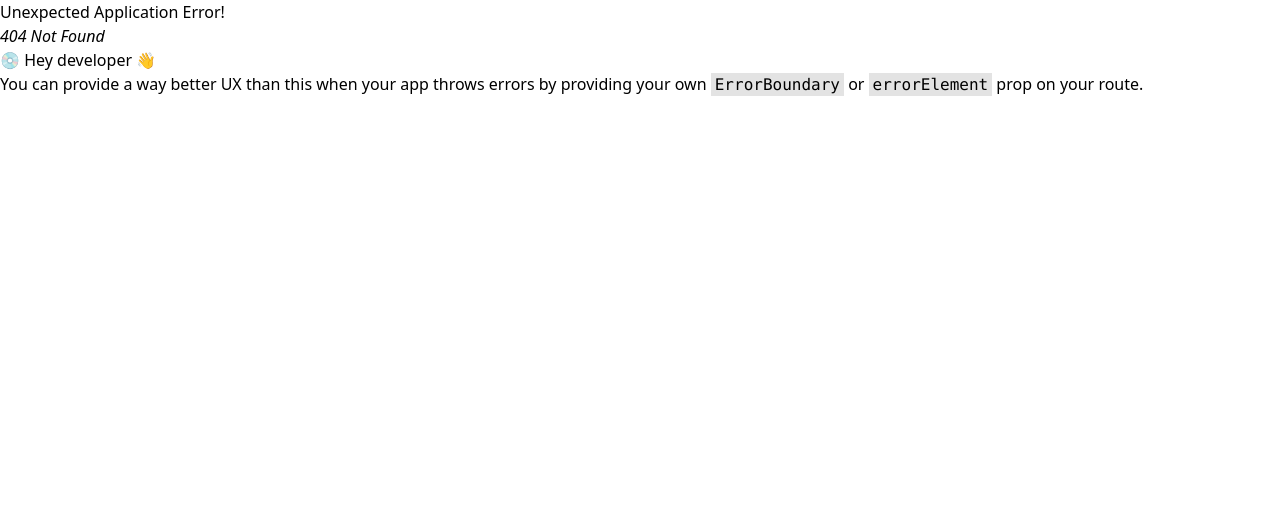
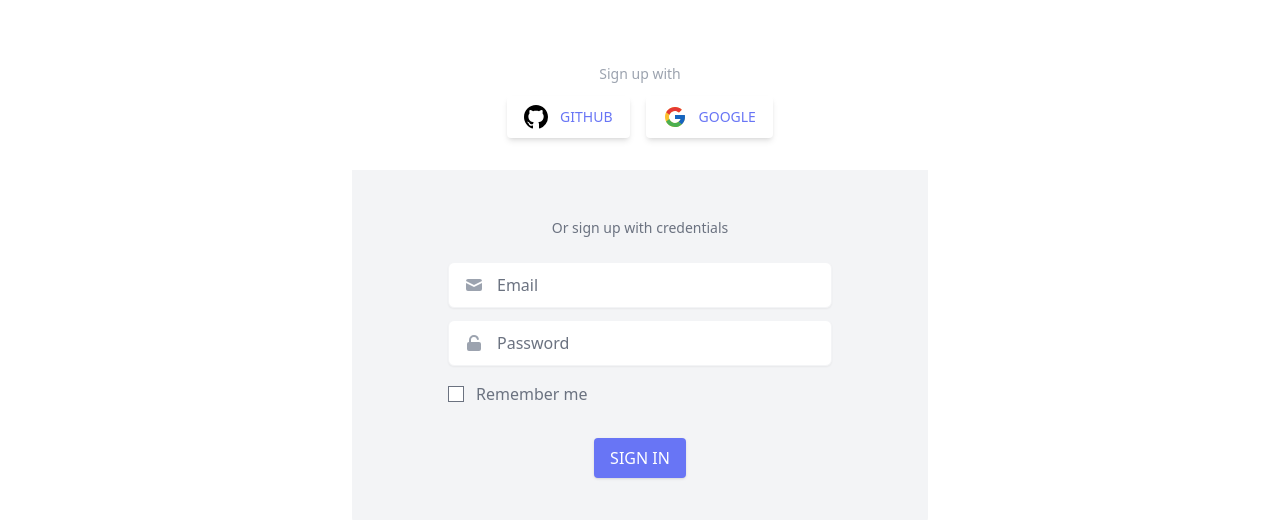
Before and after one commit to Pasindu599/MERN-Book-shop, a React (Vite) app in the folder client/: page /sign-up in a window 1280 px wide. Before the commit this address had no page. Shown: the top 520 px of the page. Built offline with nearby package versions, Linux system fonts and the light colour scheme.

Commit message:
connetct firebase

```diff
--- a/client/package.json
+++ b/client/package.json
@@ -10,6 +10,7 @@
     "preview": "vite preview"
   },
   "dependencies": {
+    "firebase": "^10.12.2",
     "flowbite-react": "^0.8.0",
     "localforage": "^1.10.0",
     "match-sorter": "^6.3.3",
--- /dev/null
+++ b/client/src/components/Signup.jsx
@@ -0,0 +1,144 @@
+import React, { useContext, useState } from "react";
+import { AuthContext } from "../contexts/AuthProvider";
+import AuthProvider from "../contexts/AuthProvider";
+
+function Signup() {
+  const { createUser } = useContext(AuthContext);
+  const [error, setError] = useState("error");
+
+  const handleSignUp = (e) => {
+    e.preventDefault();
+    const form = e.target;
+    const email = form.email.value;
+    const password = form.password.value;
+    createUser(email, password)
+      .then((userCredential) => {
+        const user = userCredential.user;
+      })
+      .catch((error) => {
+        const errorCode = error.code;
+        const errorMessage = error.message;
+        console.log(errorCode, errorMessage);
+        alert(errorMessage);
+        setError(errorMessage);
+      });
+  };
+  return (
+    <div class="">
+      <div class="p-8 lg:w-1/2 mx-auto">
+        <div class="bg-white rounded-t-lg p-8">
+          <p class="text-center text-sm text-gray-400 font-light">
+            Sign up with
+          </p>
+          <div>
+            <div class="flex items-center justify-center space-x-4 mt-3">
+              <button class="flex items-center py-2 px-4 text-sm uppercase rounded bg-white hover:bg-gray-100 text-indigo-500 border border-transparent hover:border-transparent hover:text-gray-700 shadow-md hover:shadow-lg font-medium transition transform hover:-translate-y-0.5">
+                <svg
+                  xmlns="http://www.w3.org/2000/svg"
+                  viewBox="0 0 16 16"
+                  class="w-6 h-6 mr-3"
+                >
+                  <path
+                    fill-rule="evenodd"
+                    d="M8 0C3.58 0 0 3.58 0 8c0 3.54 2.29 6.53 5.47 7.59.4.07.55-.17.55-.38 0-.19-.01-.82-.01-1.49-2.01.37-2.53-.49-2.69-.94-.09-.23-.48-.94-.82-1.13-.28-.15-.68-.52-.01-.53.63-.01 1.08.58 1.23.82.72 1.21 1.87.87 2.33.66.07-.52.28-.87.51-1.07-1.78-.2-3.64-.89-3.64-3.95 0-.87.31-1.59.82-2.15-.08-.2-.36-1.02.08-2.12 0 0 .67-.21 2.2.82.64-.18 1.32-.27 2-.27.68 0 1.36.09 2 .27 1.53-1.04 2.2-.82 2.2-.82.44 1.1.16 1.92.08 2.12.51.56.82 1.27.82 2.15 0 3.07-1.87 3.75-3.65 3.95.29.25.54.73.54 1.48 0 1.07-.01 1.93-.01 2.2 0 .21.15.46.55.38A8.013 8.013 0 0016 8c0-4.42-3.58-8-8-8z"
+                  ></path>
+                </svg>
+                Github
+              </button>
+              <button class="flex items-center py-2 px-4 text-sm uppercase rounded bg-white hover:bg-gray-100 text-indigo-500 border border-transparent hover:border-transparent hover:text-gray-700 shadow-md hover:shadow-lg font-medium transition transform hover:-translate-y-0.5">
+                <svg
+                  xmlns="http://www.w3.org/2000/svg"
+                  class="w-6 h-6 mr-3"
+                  viewBox="0 0 48 48"
+                >
+                  <path
+                    fill="#fbc02d"
+                    d="M43.611 20.083H42V20H24v8h11.303c-1.649 4.657-6.08 8-11.303 8-6.627 0-12-5.373-12-12s5.373-12 12-12c3.059 0 5.842 1.154 7.961 3.039l5.657-5.657C34.046 6.053 29.268 4 24 4 12.955 4 4 12.955 4 24s8.955 20 20 20 20-8.955 20-20c0-1.341-.138-2.65-.389-3.917z"
+                  />
+                  <path
+                    fill="#e53935"
+                    d="m6.306 14.691 6.571 4.819C14.655 15.108 18.961 12 24 12c3.059 0 5.842 1.154 7.961 3.039l5.657-5.657C34.046 6.053 29.268 4 24 4 16.318 4 9.656 8.337 6.306 14.691z"
+                  />
+                  <path
+                    fill="#4caf50"
+                    d="M24 44c5.166 0 9.86-1.977 13.409-5.192l-6.19-5.238A11.91 11.91 0 0 1 24 36c-5.202 0-9.619-3.317-11.283-7.946l-6.522 5.025C9.505 39.556 16.227 44 24 44z"
+                  />
+                  <path
+                    fill="#1565c0"
+                    d="M43.611 20.083 43.595 20H24v8h11.303a12.04 12.04 0 0 1-4.087 5.571l.003-.002 6.19 5.238C36.971 39.205 44 34 44 24c0-1.341-.138-2.65-.389-3.917z"
+                  />
+                </svg>
+                Google
+              </button>
+            </div>
+          </div>
+        </div>
+        <div class="bg-gray-100 rounded-b-lg py-12 px-4 lg:px-24">
+          <p class="text-center text-sm text-gray-500 font-light">
+            Or sign up with credentials
+          </p>
+          <form class="mt-6" onSubmit={handleSignUp}>
+            <div class="relative">
+              <input
+                class="appearance-none border pl-12 border-gray-100 shadow-sm focus:shadow-md focus:placeholder-gray-600  transition  rounded-md w-full py-3 text-gray-600 leading-tight focus:outline-none focus:ring-gray-600 focus:shadow-outline"
+                id="email"
+                type="text"
+                placeholder="Email"
+                name="email"
+              />
+              <div class="absolute left-0 inset-y-0 flex items-center">
+                <svg
+                  xmlns="http://www.w3.org/2000/svg"
+                  class="h-7 w-7 ml-3 text-gray-400 p-1"
+                  viewBox="0 0 20 20"
+                  fill="currentColor"
+                >
+                  <path d="M2.003 5.884L10 9.882l7.997-3.998A2 2 0 0016 4H4a2 2 0 00-1.997 1.884z" />
+                  <path d="M18 8.118l-8 4-8-4V14a2 2 0 002 2h12a2 2 0 002-2V8.118z" />
+                </svg>
+              </div>
+            </div>
+            <div class="relative mt-3">
+              <input
+                class="appearance-none border pl-12 border-gray-100 shadow-sm focus:shadow-md focus:placeholder-gray-600  transition  rounded-md w-full py-3 text-gray-600 leading-tight focus:outline-none focus:ring-gray-600 focus:shadow-outline"
+                id="password"
+                type="password"
+                placeholder="Password"
+                name="password"
+              />
+              <div class="absolute left-0 inset-y-0 flex items-center">
+                <svg
+                  xmlns="http://www.w3.org/2000/svg"
+                  class="h-7 w-7 ml-3 text-gray-400 p-1"
+                  viewBox="0 0 20 20"
+                  fill="currentColor"
+                >
+                  <path d="M10 2a5 5 0 00-5 5v2a2 2 0 00-2 2v5a2 2 0 002 2h10a2 2 0 002-2v-5a2 2 0 00-2-2H7V7a3 3 0 015.905-.75 1 1 0 001.937-.5A5.002 5.002 0 0010 2z" />
+                </svg>
+              </div>
+            </div>
+            <div class="mt-4 flex items-center text-gray-500">
+              <input
+                type="checkbox"
+                id="remember"
+                name="remember"
+                class="mr-3"
+              />
+              <label for="remember">Remember me</label>
+            </div>
+            <div class="flex items-center justify-center mt-8">
+              <button
+                type="submit"
+                class="text-white py-2 px-4 uppercase rounded bg-indigo-500 hover:bg-indigo-600 shadow hover:shadow-lg font-medium transition transform hover:-translate-y-0.5"
+              >
+                Sign in
+              </button>
+            </div>
+          </form>
+        </div>
+      </div>
+    </div>
+  );
+}
+
+export default Signup;
--- /dev/null
+++ b/client/src/contexts/AuthProvider.jsx
@@ -0,0 +1,29 @@
+import React, { createContext, useState } from "react";
+import { getAuth } from "firebase/auth";
+
+import app from "../firebase/firebase.config";
+import { createUserWithEmailAndPassword } from "firebase/auth";
+
+export const AuthContext = createContext();
+const auth = getAuth(app);
+
+const AuthProvider = ({ children }) => {
+  const [user, setUser] = useState(null);
+  const [loading, setLoading] = useState(true);
+  const createUser = (email, password) => {
+    setLoading(true);
+    return createUserWithEmailAndPassword(auth, email, password);
+  };
+
+  //   const authInfo = {
+  //     createUser,
+  //   };
+
+  return (
+    <AuthContext.Provider value={{ createUser }}>
+      {children}
+    </AuthContext.Provider>
+  );
+};
+
+export default AuthProvider;
--- /dev/null
+++ b/client/src/firebase/firebase.config.js
@@ -0,0 +1,19 @@
+// Import the functions you need from the SDKs you need
+import { initializeApp } from "firebase/app";
+// TODO: Add SDKs for Firebase products that you want to use
+// https://firebase.google.com/docs/web/setup#available-libraries
+
+// Your web app's Firebase configuration
+const firebaseConfig = {
+  apiKey: "AIzaSyCKHGyX8VYhYOKHKlPdcRCJLNmXUmN__Q0",
+  authDomain: "mern-book-shop.firebaseapp.com",
+  projectId: "mern-book-shop",
+  storageBucket: "mern-book-shop.appspot.com",
+  messagingSenderId: "406038240998",
+  appId: "1:406038240998:web:1f93b8eebc5c8b36dbe527",
+};
+
+// Initialize Firebase
+const app = initializeApp(firebaseConfig);
+
+export default app;
--- a/client/src/main.jsx
+++ b/client/src/main.jsx
@@ -5,9 +5,12 @@
 import { RouterProvider } from "react-router-dom";
 
 import router from "./routers/router.jsx";
+import AuthProvider from "./contexts/AuthProvider.jsx";
 
 ReactDOM.createRoot(document.getElementById("root")).render(
   <React.StrictMode>
-    <RouterProvider router={router} />
+    <AuthProvider>
+      <RouterProvider router={router} />
+    </AuthProvider>
   </React.StrictMode>
 );
--- a/client/src/routers/router.jsx
+++ b/client/src/routers/router.jsx
@@ -10,6 +10,7 @@
 import UploadBook from "../dashboard/UploadBook";
 import ManageBook from "../dashboard/ManageBook";
 import EditBooks from "../dashboard/EditBooks";
+import Signup from "../components/Signup";
 
 const router = createBrowserRouter([
   {
@@ -69,6 +70,10 @@
       },
     ],
   },
+  {
+    path: "/sign-up",
+    element: <Signup />,
+  },
 ]);
 
 export default router;
```
Also changed, not shown: 1 other file (tests, documents, lock files or other folders).
